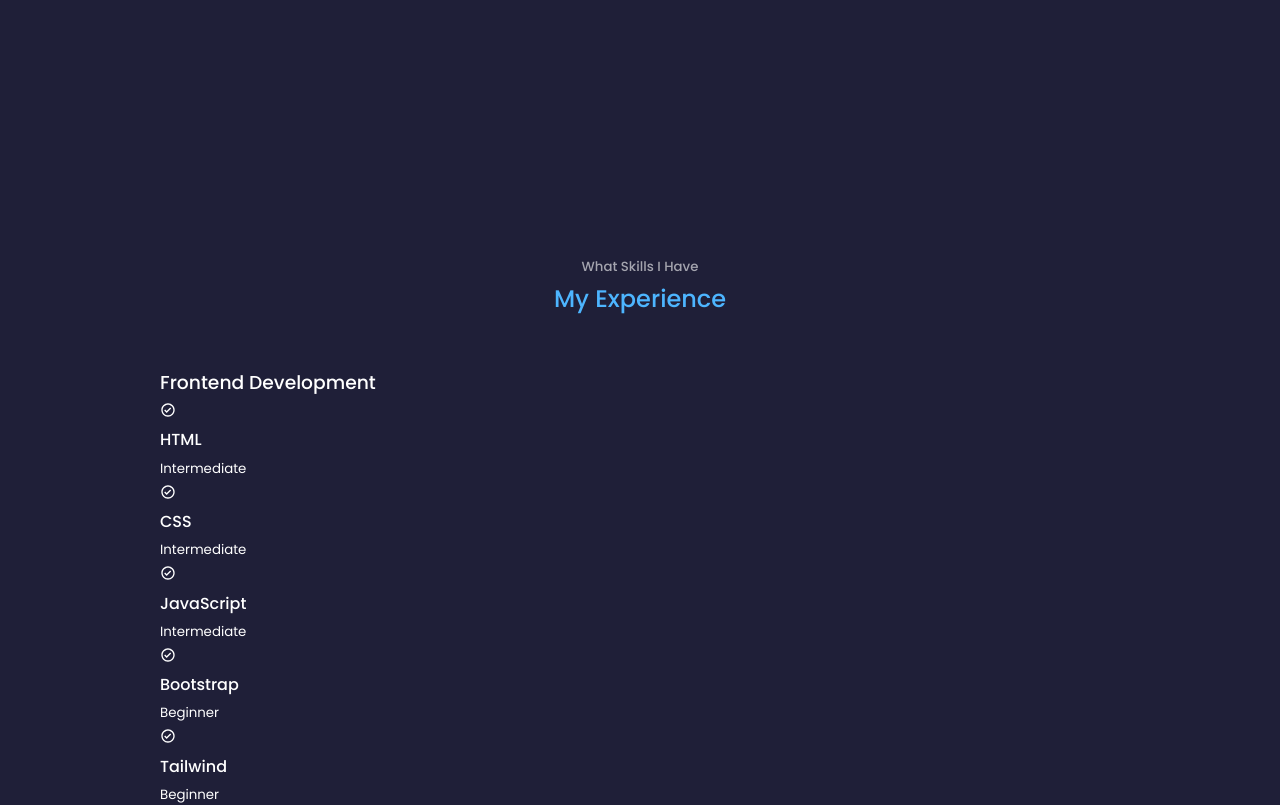
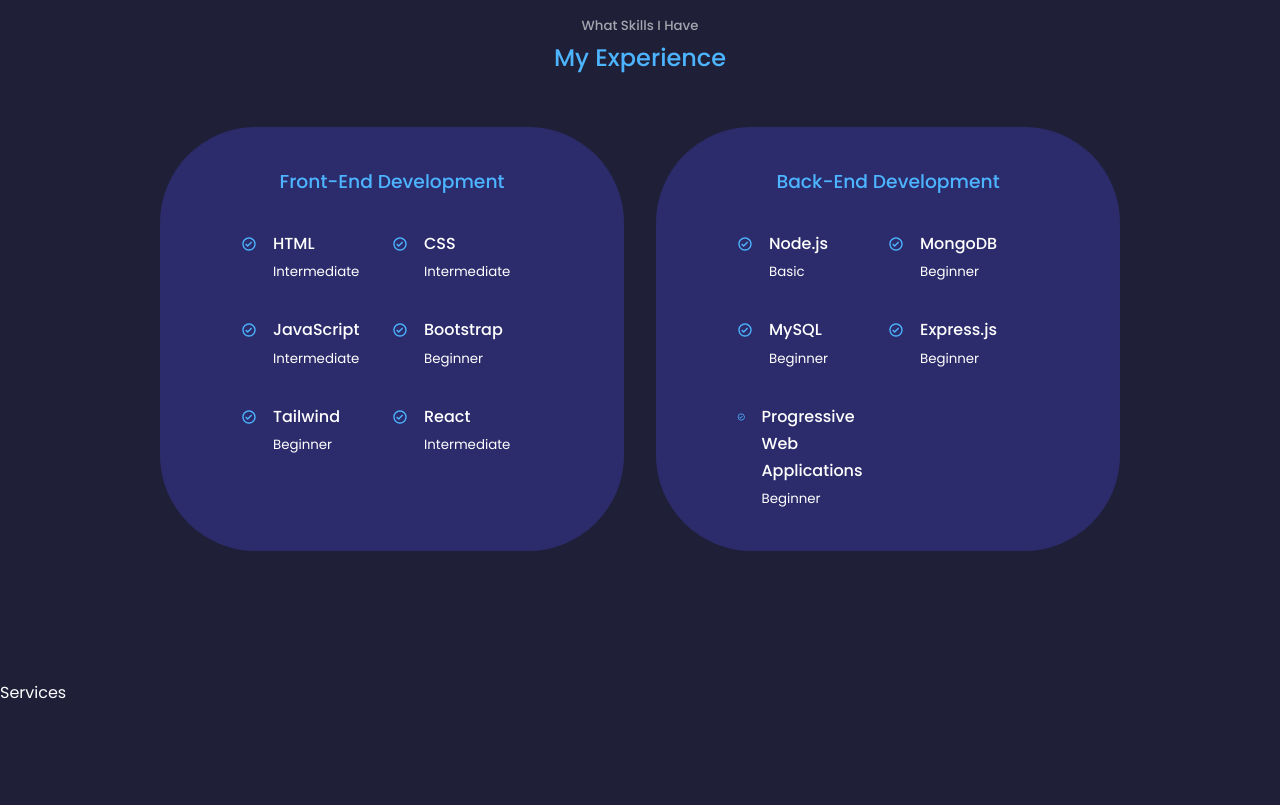
Before and after one commit to Reginald-Pitts-1/React_Portfolio, a React (Create React App) app in the folder portfolio-1/: page / in a window 1280 px wide. Shown: the part 1600-2405 px from the top of the page. Built offline with nearby package versions, Linux system fonts and the light colour scheme; the HTML template or start-up script is replaced by a standard one.

Commit message:
added css code to experience.jsx

```diff
--- a/portfolio-1/src/components/Experience/Experience.css
+++ b/portfolio-1/src/components/Experience/Experience.css
@@ -0,0 +1,71 @@
+.experience_container {
+    display: grid;
+    grid-template-columns: 1fr 1fr;
+    gap: 2rem;
+}
+
+.experience_container > div {
+    background: var(--color-bg-variant);
+    padding: 2.4rem 5rem;
+    border-radius: 6rem;
+    border: 1px solid transparent;
+    transition: var(--transition);
+}
+
+.experience_container > div:hover {
+    background: transparent;
+    border-color: var(--color-primary-variant);
+    cursor: default;
+}
+
+.experience_container > div h3 {
+    text-align: center;
+    margin-bottom: 2rem;
+    color: var(--color-primary);
+}
+
+.experience_content {
+    display: grid;
+    grid-template-columns: 1fr 1fr;
+    row-gap: 2rem;
+}
+
+.experience_details {
+    display: flex;
+    gap: 1rem;
+}
+
+.experience_details-icon {
+    margin-top: 6px;
+    color: var(--color-primary);
+}
+
+/* =============== MEDIA QUERIES (MEDIUM DEVICES) =============== */
+@media screen and (max-width: 1024px) {
+    .experience_container {
+        grid-template-columns: 1fr;
+   }
+
+    .experience_container > div {
+      width: 80%;
+      padding: 2rem;
+      margin: 0 auto;
+   }
+
+   .experience_content {
+    padding: 1rem;
+   }
+}
+
+ /* =============== MEDIA QUERIES (SMALL DEVICES) =============== */
+ @media screen and (max-width: 600px) {
+    .experience_container {
+        gap: 1rem;
+
+    }
+
+    .experience_container > div {
+        width: 100%;
+        padding: 2rem 1rem;
+    }
+ }
--- a/portfolio-1/src/components/Experience/Experience.jsx
+++ b/portfolio-1/src/components/Experience/Experience.jsx
@@ -10,43 +10,55 @@
 
       <div className="container experience_container">
         <div className="experience_frontend">
-          <h3>Frontend Development</h3>
+          <h3>Front-End Development</h3>
 
           <div className="experience_content">
             <article className="experience_details">
-              <BiCheckCircle />
+              <BiCheckCircle className="experience_details-icon" />
+              <div>
                 <h4>HTML</h4>
                 <small className="text-light">Intermediate</small>
+              </div>
             </article>
 
             <article className="experience_details">
-              <BiCheckCircle />
+              <BiCheckCircle className="experience_details-icon" />
+              <div>
                 <h4>CSS</h4>
                 <small className="text-light">Intermediate</small>
+              </div>
             </article>
 
             <article className="experience_details">
-              <BiCheckCircle />
+              <BiCheckCircle className="experience_details-icon" />
+              <div>
                 <h4>JavaScript</h4>
                 <small className="text-light">Intermediate</small>
+              </div>
             </article>
 
             <article className="experience_details">
-              <BiCheckCircle />
+              <BiCheckCircle className="experience_details-icon" />
+              <div>
                 <h4>Bootstrap</h4>
                 <small className="text-light">Beginner</small>
+              </div>
             </article>
 
             <article className="experience_details">
-              <BiCheckCircle />
+              <BiCheckCircle className="experience_details-icon" />
+              <div>
                 <h4>Tailwind</h4>
                 <small className="text-light">Beginner</small>
+              </div>
             </article>
 
             <article className="experience_details">
-              <BiCheckCircle />
+              <BiCheckCircle className="experience_details-icon" />
+              <div>
                 <h4>React</h4>
                 <small className="text-light">Intermediate</small>
+              </div>
             </article>
 
           </div>
@@ -54,37 +66,47 @@
         {/* END OF FRONT END*/}
 
         <div className="experience_backend">
-          <h3>Backend Development</h3>
+          <h3>Back-End Development</h3>
 
           <div className="experience_content">
             <article className="experience_details">
-              <BiCheckCircle />
+              <BiCheckCircle className="experience_details-icon" />
+              <div>
                 <h4>Node.js</h4>
                 <small className="text-light">Basic</small>
+              </div>
             </article>
 
             <article className="experience_details">
-              <BiCheckCircle />
+              <BiCheckCircle className="experience_details-icon" />
+              <div>
                 <h4>MongoDB</h4>
                 <small className="text-light">Beginner</small>
+              </div>
             </article>
 
             <article className="experience_details">
-              <BiCheckCircle />
+              <BiCheckCircle className="experience_details-icon" />
+              <div>
                 <h4>MySQL</h4>
                 <small className="text-light">Beginner</small>
+              </div>
             </article>
 
             <article className="experience_details">
-              <BiCheckCircle />
+              <BiCheckCircle className="experience_details-icon" />
+              <div>
                 <h4>Express.js</h4>
                 <small className="text-light">Beginner</small>
+              </div>
             </article>
 
             <article className="experience_details">
-              <BiCheckCircle />
+              <BiCheckCircle className="experience_details-icon" />
+              <div>
                 <h4>Progressive Web Applications</h4>
                 <small className="text-light">Beginner</small>
+              </div>
             </article>
 
           </div>
--- a/portfolio-1/src/index.css
+++ b/portfolio-1/src/index.css
@@ -58,7 +58,6 @@
 
 section {
     margin-top: 8rem;
-    height: 100vh;
 }
 
 section > h2, section > h5 {
```
Lines whose indentation alone changed are shown as unchanged.
